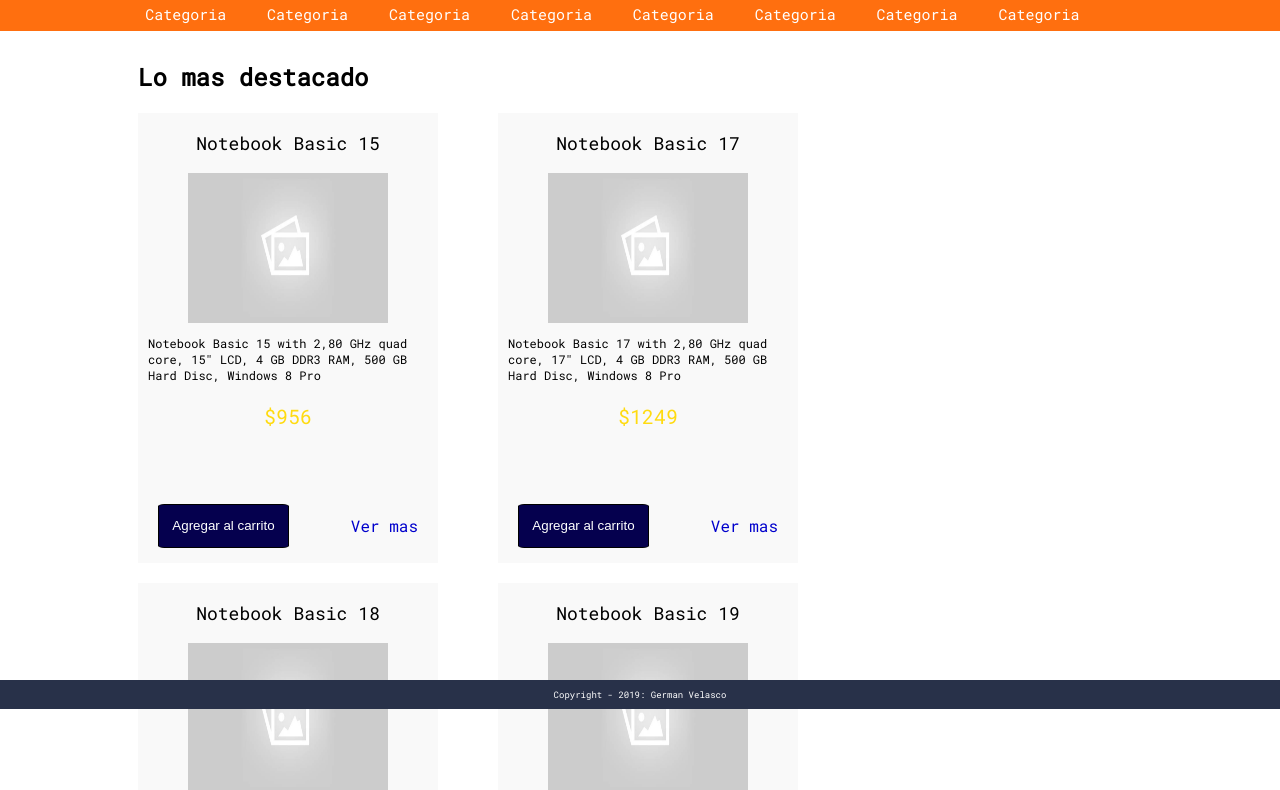
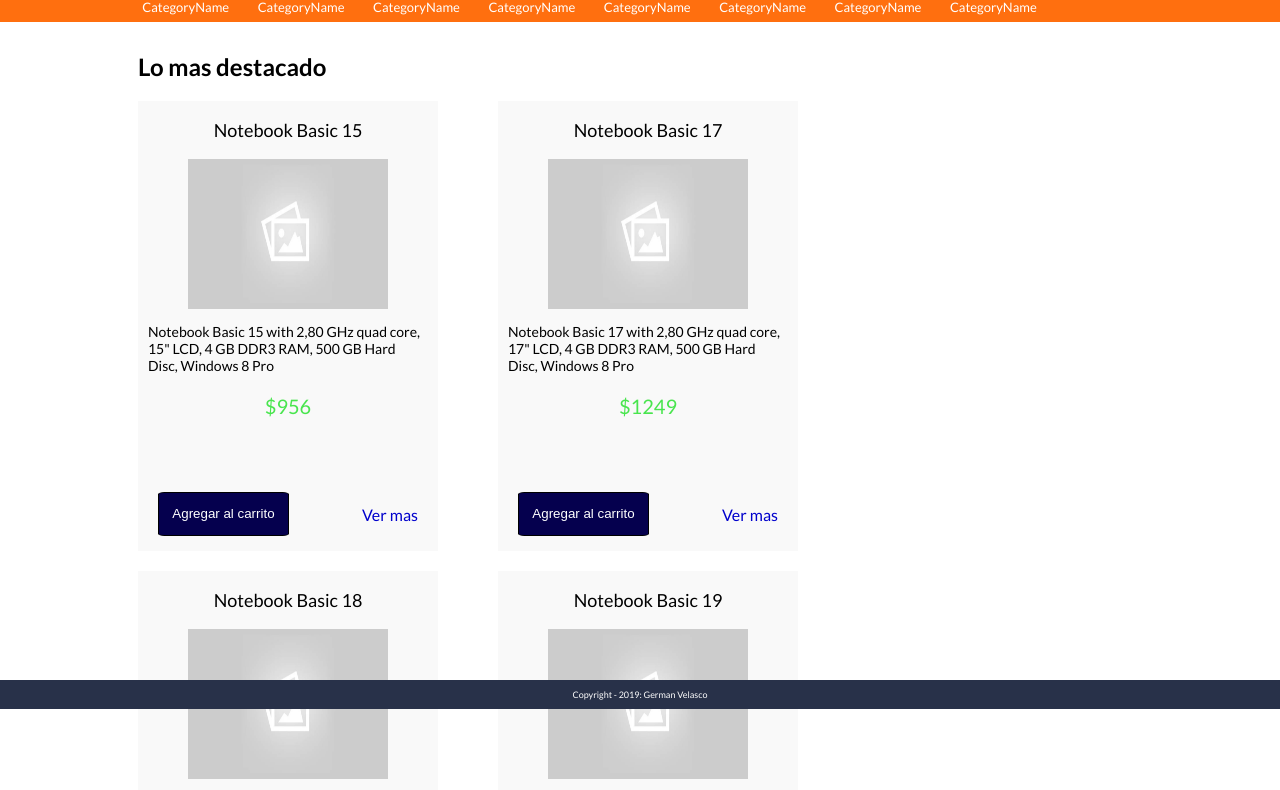
Before and after one commit to German27/eShop, a plain HTML site: page index.html in a window 1280 px wide. Shown: the part 91-881 px from the top of the page. Drawn offline with Linux system fonts and the light colour scheme.

Commit message:
Font & CSS changes

```diff
--- a/css/styles.css
+++ b/css/styles.css
@@ -5,7 +5,7 @@ html {
 
 body{
   font-size: 16px;
-  font-family: 'Roboto Mono', monospace;
+  font-family: 'Lato', sans-serif;
   margin: 0;
   min-height: 100%;
 }
@@ -23,7 +23,7 @@ body{
 .header-title{
   width: 80%;
   margin: 0 auto;
-  padding-top: 10px;
+  padding-top: 5px;
 }
 
 .main-nav{
@@ -47,7 +47,7 @@ body{
 .dropdown{
   position: relative;
   display: inline-block;
-  width: 10%;
+  width: 11%;
   z-index: 1000;
 }
 
@@ -55,6 +55,7 @@ body{
   text-align: center;
   color: #fff;
   width: 100%;
+  font-size: 16px;
 }
 
 .dropdown li:hover{
@@ -122,14 +123,14 @@ body{
 }
 
 .product-description{
-  font-size: 12px;
+  font-size: 14px;
   padding: 0px 10px;
   text-align: left;
 }
 
 .product-price{
   font-size: 20px;
-  color: rgb(255, 219, 17);
+  color: rgba(55, 226, 61, 0.91);
 }
 
 .product-price span{
@@ -236,14 +237,14 @@ footer{
 
 .modal-footer {
   padding: 2px 16px;
-  background-color: #fff;
+  background-color: #15162f;
   color: #fff;
 }
 
 .modal-footer button{
   color: #fff;
   background-color: #283149;
-  border: 1px solid black;
+  border: 1px solid #1a1a1a;
   border-radius: 5%;
   padding: 1em;
   margin: 0.5em 1em;
@@ -272,8 +273,10 @@ footer{
   .dropdown{
   position: relative;
   display: inline-block;
-  width: 11%;
-  font-size: 15px;
+  }
+
+  .dropdown li{
+  font-size: 13px;
   }
 
   .modal-content{
@@ -309,6 +312,9 @@ footer{
     margin-top: 50px;
   }
 
+  .sidebar {
+    width: 250px!important;
+  }
 }
 
 @media only screen and (max-width: 768px) {
@@ -331,7 +337,7 @@ footer{
   .sidebar {
     margin: 0;
     padding: 0;
-    width: 200px;
+    width: 185px;
     background-color: #ff6f0f;
     position: fixed;
     height: 100%;
@@ -346,6 +352,13 @@ footer{
     text-decoration: none;
     color: #fff;
     border-bottom: 0.5px solid #fff;
+  }
+
+  .sidebar a img{
+    width: 20px;
+    height: 20px;
+    display: inline-block;
+    float: right;
   }
 
   .btn-nav {
--- a/index.html
+++ b/index.html
@@ -6,7 +6,7 @@
   <title>eShop</title>
   <meta name="viewport" content="width=device-width, initial-scale=1">
   <link rel="stylesheet" type="text/css" media="screen" href="css/styles.css" />
-  <link href="https://fonts.googleapis.com/css?family=Roboto+Mono" rel="stylesheet">
+  <link href="https://fonts.googleapis.com/css?family=Lato:400,700" rel="stylesheet">
 </head>
 <body>
     <header class="main-header">
@@ -16,7 +16,7 @@
         <nav class="main-nav">
           <ul>
               <div class="dropdown">
-                <li>Categoria</li>
+                <li>CategoryName</li>
                 <div class="dropdown-content">
                   <a href="#">Link 1</a>
                   <a href="#">Link 2</a>
@@ -24,7 +24,7 @@
                 </div>
               </div>
               <div class="dropdown">
-                <li>Categoria</li>
+                <li>CategoryName</li>
                 <div class="dropdown-content">
                   <a href="#">Link 1</a>
                   <a href="#">Link 2</a>
@@ -32,7 +32,7 @@
                 </div>
               </div>
               <div class="dropdown">
-                <li>Categoria</li>
+                <li>CategoryName</li>
                 <div class="dropdown-content">
                   <a href="#">Link 1</a>
                   <a href="#">Link 2</a>
@@ -40,7 +40,7 @@
                 </div>
               </div>
               <div class="dropdown">
-                <li>Categoria</li>
+                <li>CategoryName</li>
                 <div class="dropdown-content">
                   <a href="#">Link 1</a>
                   <a href="#">Link 2</a>
@@ -48,7 +48,7 @@
                 </div>
               </div>
               <div class="dropdown">
-                <li>Categoria</li>
+                <li>CategoryName</li>
                 <div class="dropdown-content">
                   <a href="#">Link 1</a>
                   <a href="#">Link 2</a>
@@ -56,7 +56,7 @@
                 </div>
               </div>
               <div class="dropdown">
-                <li>Categoria</li>
+                <li>CategoryName</li>
                 <div class="dropdown-content">
                   <a href="#">Link 1</a>
                   <a href="#">Link 2</a>
@@ -64,7 +64,7 @@
                 </div>
               </div>
               <div class="dropdown">
-                <li>Categoria</li>
+                <li>CategoryName</li>
                 <div class="dropdown-content">
                   <a href="#">Link 1</a>
                   <a href="#">Link 2</a>
@@ -72,7 +72,7 @@
                 </div>
               </div>
               <div class="dropdown">
-                <li>Categoria</li>
+                <li>CategoryName</li>
                 <div class="dropdown-content">
                   <a href="#">Link 1</a>
                   <a href="#">Link 2</a>
@@ -90,14 +90,12 @@
           <img src="images/btn-close.png" alt="" id="btn-close">
           <div class="sidebar" id="sidebar">
             <a class="active" href="#">Menu</a>
-            <a href="#">Categoria ></a>
-            <a href="#">Categoria ></a>
-            <a href="#">Categoria ></a>
-            <a href="#">Categoria ></a>
-            <a href="#">Categoria ></a>
-            <a href="#">Categoria ></a>
-            <a href="#">Categoria ></a>
-            <a href="#">Categoria ></a>
+            <a href="#">CategoryName<img src="images/play-button.png" alt="arrow-button"></a>
+            <a href="#">CategoryName<img src="images/play-button.png" alt="arrow-button"></a>
+            <a href="#">CategoryName<img src="images/play-button.png" alt="arrow-button"></a>
+            <a href="#">CategoryName<img src="images/play-button.png" alt="arrow-button"></a>
+            <a href="#">CategoryName<img src="images/play-button.png" alt="arrow-button"></a>
+            <a href="#">CategoryName<img src="images/play-button.png" alt="arrow-button"></a>
           </div>
         </nav>
     </header>
```
Also changed, not shown: images/play-button.png (added).
